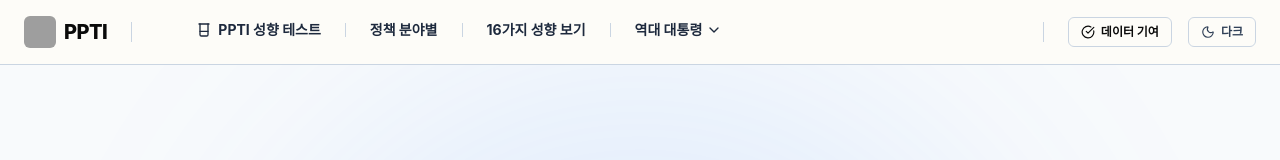
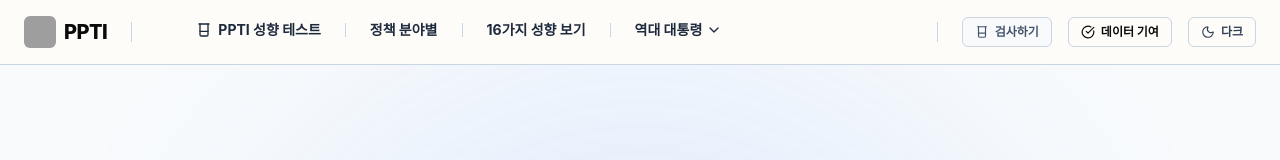
Before and after one commit to Ryu303/presid, a Next.js app: page / in a window 1280 px wide. Shown: the top 160 px of the page. Built offline with nearby package versions, Linux system fonts and the light colour scheme; grey boxes are pictures that could not be loaded; a web font is replaced by a local one.

Commit message:
Add files via upload

```diff
--- a/src/components/Header.tsx
+++ b/src/components/Header.tsx
@@ -100,12 +100,19 @@ export default function Header() {
         <div className="w-[1px] h-5 bg-slate-300 dark:bg-slate-700 shrink-0" />
 
         <div className="flex items-center gap-4 shrink-0">
-          {mounted && userDNA && (
-            <Link href="/test/result" className="flex items-center gap-1 md:gap-1.5 text-[10px] md:text-xs font-bold px-2 py-1.5 md:px-3 md:py-1.5 border border-indigo-300 dark:border-indigo-700 bg-indigo-50 dark:bg-indigo-900/30 text-indigo-700 dark:text-indigo-300 rounded-sm hover:bg-indigo-100 dark:hover:bg-indigo-800/50 transition-colors shrink-0">
-              <Beaker className="w-3 h-3 md:w-3.5 md:h-3.5" />
-              <span className="hidden md:inline">내 DNA: </span>
-              <span>{userDNA}</span>
-            </Link>
+          {mounted && (
+            userDNA ? (
+              <Link href="/test/result" className="flex items-center gap-1 md:gap-1.5 text-[10px] md:text-xs font-bold px-2 py-1.5 md:px-3 md:py-1.5 border border-indigo-300 dark:border-indigo-700 bg-indigo-50 dark:bg-indigo-900/30 text-indigo-700 dark:text-indigo-300 rounded-sm hover:bg-indigo-100 dark:hover:bg-indigo-800/50 transition-colors shrink-0">
+                <Beaker className="w-3 h-3 md:w-3.5 md:h-3.5" />
+                <span className="hidden md:inline">내 DNA: </span>
+                <span>{userDNA}</span>
+              </Link>
+            ) : (
+              <Link href="/test" className="flex items-center gap-1 md:gap-1.5 text-[10px] md:text-xs font-bold px-2 py-1.5 md:px-3 md:py-1.5 border border-slate-300 dark:border-slate-700 bg-slate-50 dark:bg-slate-800/30 text-slate-600 dark:text-slate-400 rounded-sm hover:bg-slate-100 dark:hover:bg-slate-800/50 transition-colors shrink-0">
+                <Beaker className="w-3 h-3 md:w-3.5 md:h-3.5" />
+                <span>검사하기</span>
+              </Link>
+            )
           )}
           <Link href="#" className="hidden md:flex items-center gap-1.5 text-xs font-bold px-3 py-1.5 border border-slate-300 dark:border-slate-700 rounded-sm hover:bg-slate-100 dark:hover:bg-slate-800 transition-colors">
             <CheckCircle className="w-3.5 h-3.5" />
```
